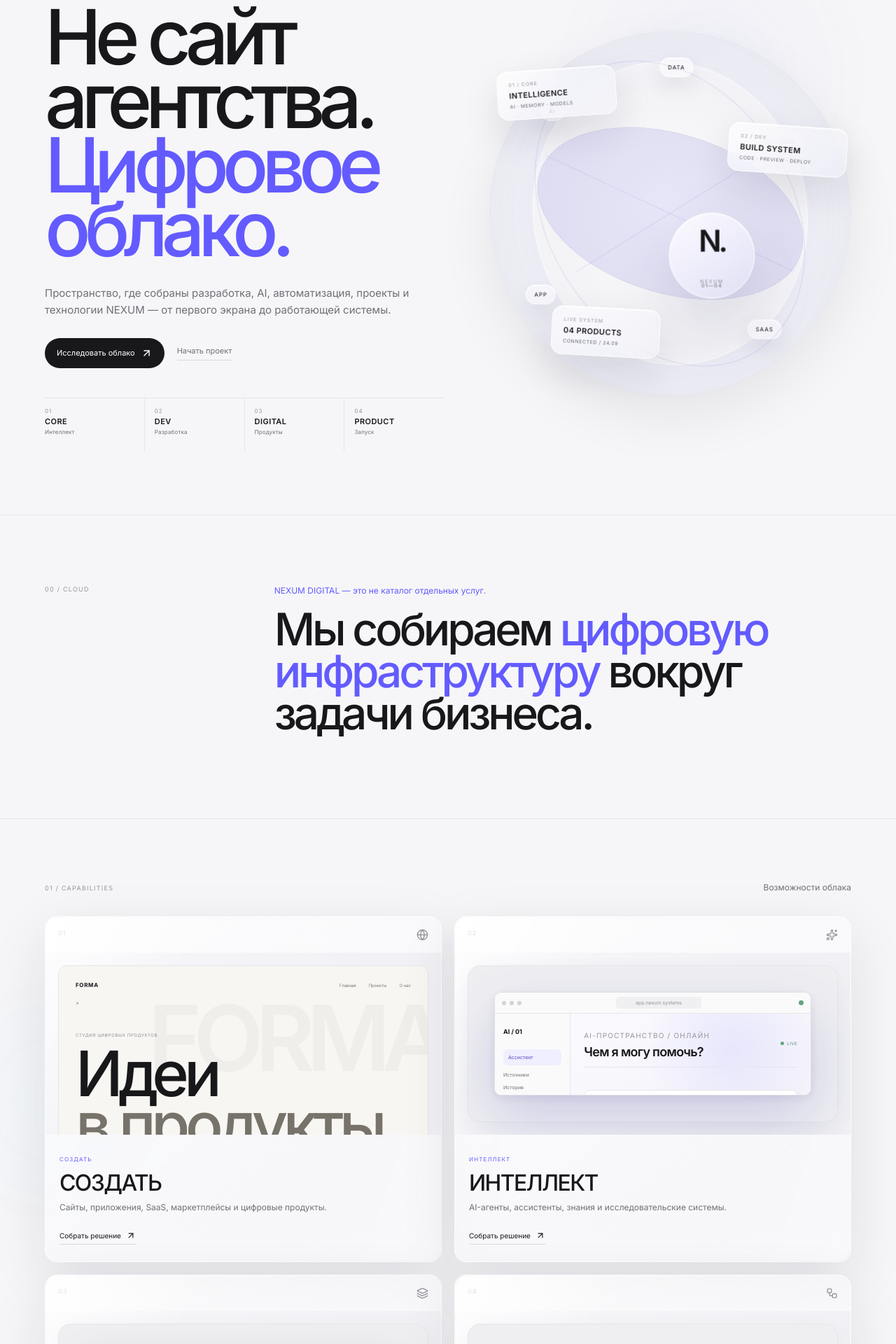
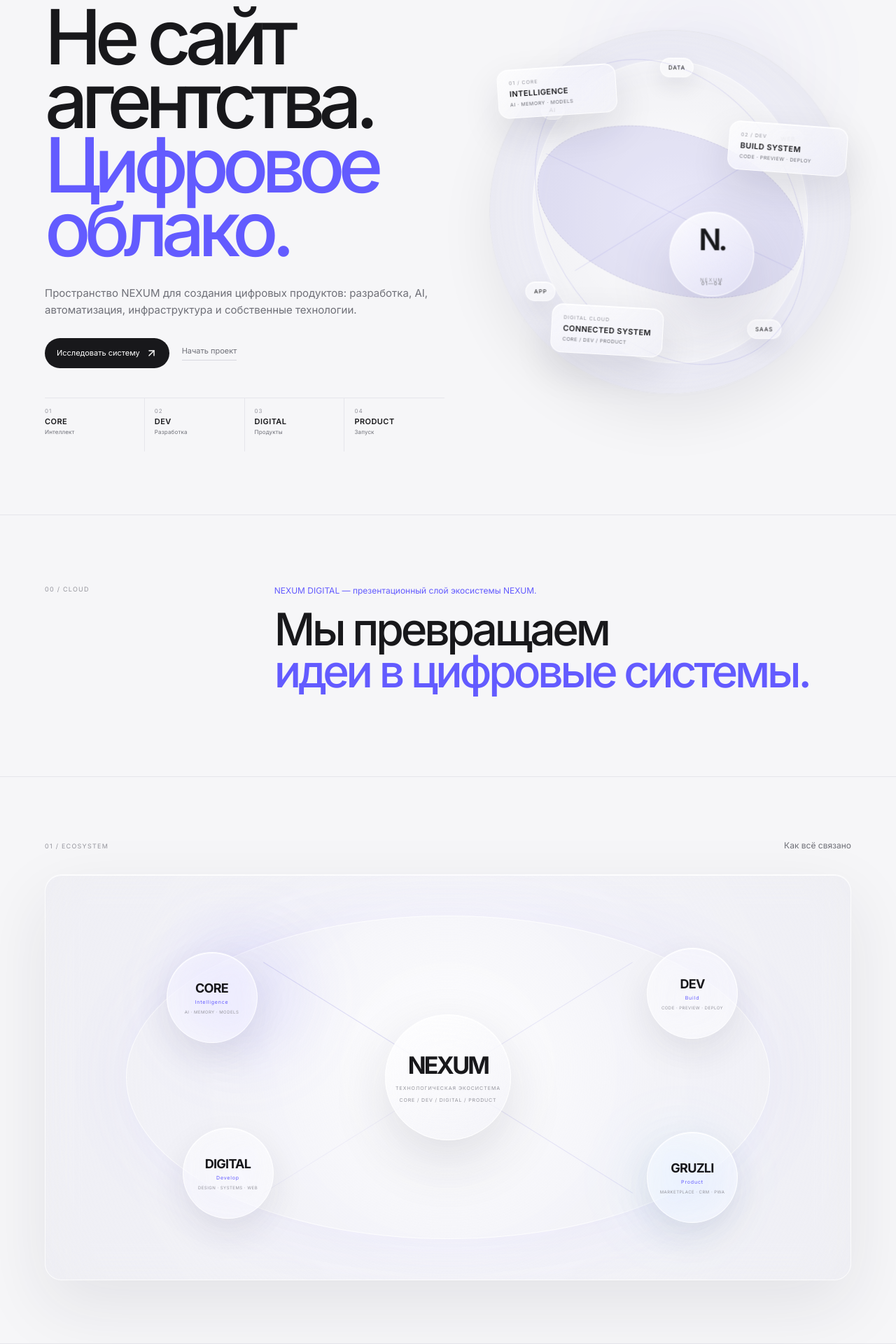
Before and after one commit to borzenkoofficial-lab/Nexum_Digital_Agency, a React (Vite) app: page / in a window 1280 px wide. Shown: the part 160-2080 px from the top of the page at 70% size. Built offline with nearby package versions, Linux system fonts and the light colour scheme.

Commit message:
refactor: make digital home a presentation layer

```diff
--- a/src/components/DigitalCloud.tsx
+++ b/src/components/DigitalCloud.tsx
@@ -1,119 +1,15 @@
-import Marketplace from './Marketplace'
-import {ArrowUpRight, Globe, Layers3, Sparkles, Workflow, X, CheckCircle2} from 'lucide-react'
-import {useEffect,useState} from 'react'
-import ProductMockup from './ProductMockup'
-import ProjectSpace from './ProjectSpace'
-import {services,works} from '../data/content'
-
+import {ArrowUpRight} from 'lucide-react'
 type Language='ru'|'en'
-
-const capabilities=[
- ['BUILD','СОЗДАТЬ','Build','Web, apps, SaaS, marketplaces and digital products.','Сайты, приложения, SaaS, маркетплейсы и цифровые продукты.','website'],
- ['INTELLIGENCE','ИНТЕЛЛЕКТ','Intelligence','AI agents, assistants, knowledge and research systems.','AI-агенты, ассистенты, знания и исследовательские системы.','ai'],
- ['CONNECT','СВЯЗАТЬ','Connect','APIs, CRM, payments, bots and external services.','API, CRM, платежи, боты и внешние сервисы.','platform'],
- ['OPERATE','АВТОМАТИЗИРОВАТЬ','Operate','Workflows, dashboards, analytics and internal tools.','Workflow, дашборды, аналитика и внутренние системы.','dashboard'],
-] as const
-
-const iconMap={website:Globe,ai:Sparkles,platform:Layers3,dashboard:Workflow}
-
 export default function DigitalCloud({language}:{language:Language}){
- const [selectedService,setSelectedService]=useState<(typeof services)[number]|null>(null)
- const [selectedProject,setSelectedProject]=useState<(typeof works)[number]|null>(null)
- useEffect(()=>{const active=Boolean(selectedService||selectedProject);const onKey=(e:KeyboardEvent)=>{if(e.key==='Escape'){setSelectedService(null);setSelectedProject(null)}};if(active)document.body.style.overflow='hidden';addEventListener('keydown',onKey);return()=>{document.body.style.overflow='';removeEventListener('keydown',onKey)}},[selectedService,selectedProject])
  const ru=language==='ru'
- const own=works
- const heroTitle=ru ? 'Не сайт агентства.' : 'Not an agency site.'
- const heroEmphasis=ru ? 'Цифровое облако.' : 'A digital cloud.'
- const introTitle=ru ? 'Мы собираем' : 'We build'
- const introEmphasis=ru ? 'цифровую инфраструктуру' : 'digital infrastructure'
- const introSuffix=ru ? ' вокруг задачи бизнеса.' : ' around the business problem.'
-  const [activeServiceIndex,setActiveServiceIndex]=useState(0)
-  const activeService=services[activeServiceIndex]
  return <div className="digital-cloud">
   <section className="cloud-hero" id="top">
-   <div className="cloud-hero-copy">
-    <div className="cloud-eyebrow"><span>NEXUM / DIGITAL</span><i>{ru?'DIGITAL DEVELOPMENT CLOUD':'DIGITAL DEVELOPMENT CLOUD'}</i></div>
-    <h1>{heroTitle}<br/><em>{heroEmphasis}</em></h1>
-    <p>{ru?'Пространство, где собраны разработка, AI, автоматизация, проекты и технологии NEXUM — от первого экрана до работающей системы.':'A digital space bringing development, AI, automation, projects and NEXUM technology together — from the first screen to a working system.'}</p>
-    <div className="cloud-hero-actions"><a href="#services" className="cloud-primary">{ru?'Исследовать облако':'Explore the cloud'} <ArrowUpRight size={17}/></a><a href="#contact" className="cloud-secondary">{ru?'Начать проект':'Start a project'}</a></div>
-    <div className="cloud-hero-system" aria-label={ru?'Система NEXUM':'NEXUM system'}>
-      <div><span>01</span><b>CORE</b><small>{ru?'Интеллект':'Intelligence'}</small></div>
-      <div><span>02</span><b>DEV</b><small>{ru?'Разработка':'Build'}</small></div>
-      <div><span>03</span><b>DIGITAL</b><small>{ru?'Продукты':'Products'}</small></div>
-      <div><span>04</span><b>PRODUCT</b><small>{ru?'Запуск':'Launch'}</small></div>
-    </div>
-   </div>
-   <div className="cloud-orbit" aria-hidden="true">
-    <div className="hero-glass-panel hero-glass-panel-a"><small>01 / CORE</small><b>INTELLIGENCE</b><span>AI · MEMORY · MODELS</span></div>
-    <div className="hero-glass-panel hero-glass-panel-b"><small>02 / DEV</small><b>BUILD SYSTEM</b><span>CODE · PREVIEW · DEPLOY</span></div>
-    <div className="orbit-core"><span>N.</span><small>NEXUM</small><b>01—04</b></div>
-    <div className="orbit-line orbit-line-a"/><div className="orbit-line orbit-line-b"/><div className="orbit-line orbit-line-c"/>
-    <span className="orbit-chip chip-a">AI</span><span className="orbit-chip chip-b">WEB</span><span className="orbit-chip chip-c">APP</span><span className="orbit-chip chip-d">SAAS</span><span className="orbit-chip chip-e">DATA</span>
-    <div className="hero-glass-panel hero-glass-panel-c"><small>LIVE SYSTEM</small><b>04 PRODUCTS</b><span>CONNECTED / 24.09</span></div>
-   </div>
+   <div className="cloud-hero-copy"><div className="cloud-eyebrow"><span>NEXUM / DIGITAL</span><i>DIGITAL DEVELOPMENT CLOUD</i></div><h1>{ru?'Не сайт агентства.':'Not an agency site.'}<br/><em>{ru?'Цифровое облако.':'A digital cloud.'}</em></h1><p>{ru?'Пространство NEXUM для создания цифровых продуктов: разработка, AI, автоматизация, инфраструктура и собственные технологии.':'NEXUM space for building digital products: development, AI, automation, infrastructure and proprietary technology.'}</p><div className="cloud-hero-actions"><a href="#ecosystem" className="cloud-primary">{ru?'Исследовать систему':'Explore the system'} <ArrowUpRight size={17}/></a><a href="#contact" className="cloud-secondary">{ru?'Начать проект':'Start a project'}</a></div><div className="cloud-hero-system"><div><span>01</span><b>CORE</b><small>{ru?'Интеллект':'Intelligence'}</small></div><div><span>02</span><b>DEV</b><small>{ru?'Разработка':'Build'}</small></div><div><span>03</span><b>DIGITAL</b><small>{ru?'Продукты':'Products'}</small></div><div><span>04</span><b>PRODUCT</b><small>{ru?'Запуск':'Launch'}</small></div></div></div>
+   <div className="cloud-orbit" aria-hidden="true"><div className="hero-glass-panel hero-glass-panel-a"><small>01 / CORE</small><b>INTELLIGENCE</b><span>AI · MEMORY · MODELS</span></div><div className="hero-glass-panel hero-glass-panel-b"><small>02 / DEV</small><b>BUILD SYSTEM</b><span>CODE · PREVIEW · DEPLOY</span></div><div className="orbit-core"><span>N.</span><small>NEXUM</small><b>01—04</b></div><div className="orbit-line orbit-line-a"/><div className="orbit-line orbit-line-b"/><div className="orbit-line orbit-line-c"/><span className="orbit-chip chip-a">AI</span><span className="orbit-chip chip-b">WEB</span><span className="orbit-chip chip-c">APP</span><span className="orbit-chip chip-d">SAAS</span><span className="orbit-chip chip-e">DATA</span><div className="hero-glass-panel hero-glass-panel-c"><small>DIGITAL CLOUD</small><b>CONNECTED SYSTEM</b><span>CORE / DEV / PRODUCT</span></div></div>
   </section>
-
-  <section className="cloud-intro">
-   <div className="cloud-intro-index">00 / CLOUD</div>
-   <div><p>{ru?'NEXUM DIGITAL — это не каталог отдельных услуг.':'NEXUM DIGITAL is not a catalogue of disconnected services.'}</p><h2>{introTitle} <i>{introEmphasis}</i>{introSuffix}</h2></div>
-  </section>
-
-  <section className="cloud-capabilities" id="services">
-   <div className="cloud-section-head"><span>01 / CAPABILITIES</span><p>{ru?'Возможности облака':'What the cloud can build'}</p></div>
-   <div className="capability-grid">{capabilities.map(([en,ruName,enName,enDesc,ruDesc,kind],i)=>{const Icon=iconMap[kind];return <article className="capability-card" key={en}>
-    <div className="capability-card-top"><span>0{i+1}</span><Icon size={17}/></div>
-    <div className="capability-mock"><ProductMockup kind={kind==='website'?'website':kind==='ai'?'ai':kind==='dashboard'?'dashboard':'platform'} language={language}/></div>
-    <div className="capability-copy"><small>{ru?ruName:en}</small><h3>{ru?ruName:enName}</h3><p>{ru?ruDesc:enDesc}</p><a href="#contact">{ru?'Собрать решение':'Build this'} <ArrowUpRight size={14}/></a></div>
-   </article>})}</div>
-  </section>
-
-  <section className="cloud-services">
-   <div className="cloud-section-head"><span>02 / SERVICES</span><p>{ru?'Библиотека разработки':'Development library'}</p></div>
-   <div className="cloud-service-stage">
- <div className="cloud-service-wall">{services.map((s,i)=><button type="button" key={s.n} className={`cloud-service-tile ${activeServiceIndex===i?'is-active':''}`} onMouseEnter={()=>setActiveServiceIndex(i)} onFocus={()=>setActiveServiceIndex(i)} onClick={()=>setSelectedService(s)}><span>{s.n}</span><div><small>{ru?s.ruType:s.type}</small><h3>{ru?s.ruTitle:s.title}</h3><p>{ru?s.ruText:s.text}</p><div>{(ru?s.ruTags:s.tags).map(tag=><b key={tag}>{tag}</b>)}</div></div><ArrowUpRight size={18}/></button>)}</div>
- <div className="cloud-service-preview" aria-live="polite"><div className="cloud-service-preview-top"><span>{activeService.n} / PREVIEW</span><span>{ru?'Живой модуль':'Live module'}</span></div><ProductMockup kind={activeService.kind} large language={language}/><div className="cloud-service-preview-copy"><small>{ru?activeService.ruType:activeService.type}</small><h3>{ru?activeService.ruTitle:activeService.title}</h3></div></div>
-</div>
-  </section>
-
-  <section className="cloud-work" id="work">
-   <div className="cloud-section-head"><span>03 / BUILT HERE</span><p>{ru?'Создано внутри NEXUM':'Built inside NEXUM'}</p></div>
-   <div className="cloud-work-grid cloud-project-grid">{own.map((w,i)=><button type="button" className={`cloud-project cloud-project-${i+1}`} key={w.id} onClick={()=>setSelectedProject(w)}><div className="cloud-project-visual"><div className="project-glass-index">{String(i+1).padStart(2,'0')} / OWN PRODUCT</div><div className="project-live-pill"><span/> {ru?'LIVE PRODUCT':'LIVE PRODUCT'}</div><div className="project-orbit-dot project-orbit-dot-a"/><div className="project-orbit-dot project-orbit-dot-b"/><ProductMockup kind={w.kind} large language={language}/><div className="project-glass-reflection"/></div><div className="cloud-project-meta"><div><small>{ru?w.ruCategory:w.category}</small><h3>{ru?w.ruTitle:w.title}</h3><p>{ru?w.ruDescription:w.description}</p></div><ArrowUpRight/></div></button>)}</div>
-  </section>
-
-  <section className="cloud-library" id="library">
-   <div className="cloud-section-head"><span>04 / LIBRARY</span><p>{ru?'Всё, что можем собрать':'Everything we can build'}</p></div>
-   <div className="library-grid">
-    {['WEB','MOBILE','AI','SAAS','CRM','MARKETPLACE','ECOMMERCE','DASHBOARD','TELEGRAM','API','AUTOMATION','INTERNAL TOOLS'].map((x,i)=><button key={x} className="library-pill" onClick={()=>document.querySelector('#contact')?.scrollIntoView({behavior:'smooth'})}><span>0{String(i+1).padStart(2,'0')}</span><b>{x}</b><ArrowUpRight size={14}/></button>)}
-   </div>
-  </section>
-
-  <section className="cloud-map" id="ecosystem">
-   <div className="cloud-section-head"><span>05 / ECOSYSTEM</span><p>{ru?'Одна система':'One system'}</p></div>
-   <div className="ecosystem-map ecosystem-glass-map">
-    <div className="ecosystem-ambient ecosystem-ambient-a"/><div className="ecosystem-ambient ecosystem-ambient-b"/>
-    <div className="ecosystem-center"><b>NEXUM</b><span>{ru?'ТЕХНОЛОГИЧЕСКАЯ ЭКОСИСТЕМА':'TECHNOLOGY ECOSYSTEM'}</span><small>CORE / DEV / DIGITAL / PRODUCT</small></div>
-    <div className="ecosystem-node node-core"><strong>CORE</strong><span>Intelligence</span><small>AI · MEMORY · MODELS</small></div>
-    <div className="ecosystem-node node-dev"><strong>DEV</strong><span>Build</span><small>CODE · PREVIEW · DEPLOY</small></div>
-    <div className="ecosystem-node node-digital"><strong>DIGITAL</strong><span>Develop</span><small>DESIGN · SYSTEMS · WEB</small></div>
-    <div className="ecosystem-node node-gruzli"><strong>GRUZLI</strong><span>Product</span><small>MARKETPLACE · CRM · PWA</small></div>
-    <i className="eco-connector c1"/><i className="eco-connector c2"/><i className="eco-connector c3"/><i className="eco-connector c4"/>
-   </div>
-  </section>
-
-  <section className="cloud-process" id="process">
-   <div className="cloud-section-head"><span>06 / PROCESS</span><p>{ru?'Как работает облако':'How the cloud works'}</p></div>
-   <div className="cloud-process-grid">{['DISCOVER','DESIGN','BUILD','CONNECT','LAUNCH','EVOLVE'].map((x,i)=><article key={x}><span>0{i+1}</span><b>{x}</b><em>{['01','02','03','04','05','06'][i]}</em><p>{ru?['Задача и контекст.','UX и визуальная система.','Код и продуктовая логика.','AI, API и интеграции.','Запуск и проверка.','Развитие и оптимизация.'][i]:['Problem and context.','UX and visual system.','Code and product logic.','AI, APIs and integrations.','Launch and validation.','Evolution and optimization.'][i]}</p><i className="process-glass-line"/></article>)}</div>
-  </section>
-
-  <Marketplace language={language}/>
-  <section className="cloud-cta" id="contact"><div><span>07 / START</span><h2>{ru?<>Что построим<br/><i>следующим?</i></>:<>What will we build<br/><i>next?</i></>}</h2></div><a href="mailto:hello@nexum.agency">{ru?'Начать проект':'Start a project'} <ArrowUpRight/></a></section>
-  {selectedService&&<div className="cloud-service-modal-backdrop" role="presentation" onMouseDown={e=>{if(e.currentTarget===e.target)setSelectedService(null)}}>
-   <div className="cloud-service-modal" role="dialog" aria-modal="true" aria-label={ru?selectedService.ruTitle:selectedService.title}>
-    <button className="cloud-service-close" onClick={()=>setSelectedService(null)} aria-label={ru?'Закрыть':'Close'}><X size={18}/></button>
-    <div className="cloud-service-modal-visual"><ProductMockup kind={selectedService.kind} large language={language}/></div>
-    <div className="cloud-service-modal-copy"><div className="cloud-modal-meta"><span>{selectedService.n}</span><span>{ru?selectedService.ruType:selectedService.type}</span></div><h2>{ru?selectedService.ruTitle:selectedService.title}</h2><p>{ru?selectedService.ruText:selectedService.text}</p><div className="cloud-modal-tags">{(ru?selectedService.ruTags:selectedService.tags).map(tag=><b key={tag}>{tag}</b>)}</div><div className="cloud-modal-capabilities"><span><CheckCircle2 size={14}/>{ru?'Product design':'Product design'}</span><span><CheckCircle2 size={14}/>{ru?'Engineering':'Engineering'}</span><span><CheckCircle2 size={14}/>{ru?'Launch checks':'Launch checks'}</span></div><a href="#contact" onClick={()=>setSelectedService(null)}>{ru?'Обсудить решение':'Discuss this solution'} <ArrowUpRight size={14}/></a></div>
-   </div>
-  </div>}
-  {selectedProject&&<div className="project-space-backdrop" role="presentation" onMouseDown={e=>{if(e.currentTarget===e.target)setSelectedProject(null)}}><ProjectSpace id={selectedProject.id} language={language} onClose={()=>setSelectedProject(null)}/></div>}
+  <section className="cloud-intro"><div className="cloud-intro-index">00 / CLOUD</div><div><p>{ru?'NEXUM DIGITAL — презентационный слой экосистемы NEXUM.':'NEXUM DIGITAL — the presentation layer of the NEXUM ecosystem.'}</p><h2>{ru?<>Мы превращаем<br/><i>идеи в цифровые системы.</i></>:<>We turn ideas into<br/><i>digital systems.</i></>}</h2></div></section>
+  <section className="cloud-map" id="ecosystem"><div className="cloud-section-head"><span>01 / ECOSYSTEM</span><p>{ru?'Как всё связано':'How it connects'}</p></div><div className="ecosystem-map ecosystem-glass-map"><div className="ecosystem-ambient ecosystem-ambient-a"/><div className="ecosystem-ambient ecosystem-ambient-b"/><div className="ecosystem-center"><b>NEXUM</b><span>{ru?'ТЕХНОЛОГИЧЕСКАЯ ЭКОСИСТЕМА':'TECHNOLOGY ECOSYSTEM'}</span><small>CORE / DEV / DIGITAL / PRODUCT</small></div><div className="ecosystem-node node-core"><strong>CORE</strong><span>Intelligence</span><small>AI · MEMORY · MODELS</small></div><div className="ecosystem-node node-dev"><strong>DEV</strong><span>Build</span><small>CODE · PREVIEW · DEPLOY</small></div><div className="ecosystem-node node-digital"><strong>DIGITAL</strong><span>Develop</span><small>DESIGN · SYSTEMS · WEB</small></div><div className="ecosystem-node node-gruzli"><strong>GRUZLI</strong><span>Product</span><small>MARKETPLACE · CRM · PWA</small></div><i className="eco-connector c1"/><i className="eco-connector c2"/><i className="eco-connector c3"/><i className="eco-connector c4"/></div></section>
+  <section className="cloud-process" id="process"><div className="cloud-section-head"><span>02 / PROCESS</span><p>{ru?'Принцип работы':'How we work'}</p></div><div className="cloud-process-grid">{['DISCOVER','DESIGN','BUILD','CONNECT','LAUNCH','EVOLVE'].map((x,i)=><article key={x}><span>0{i+1}</span><b>{x}</b><em>{['01','02','03','04','05','06'][i]}</em><p>{ru?['Задача и контекст.','UX и визуальная система.','Код и продуктовая логика.','AI, API и интеграции.','Запуск и проверка.','Развитие и оптимизация.'][i]:['Problem and context.','UX and visual system.','Code and product logic.','AI, APIs and integrations.','Launch and validation.','Evolution and optimization.'][i]}</p><i className="process-glass-line"/></article>)}</div></section>
+  <section className="cloud-cta" id="contact"><div><span>03 / START</span><h2>{ru?<>Что построим<br/><i>следующим?</i></>:<>What will we build<br/><i>next?</i></>}</h2></div><a href="mailto:hello@nexum.agency">{ru?'Начать проект':'Start a project'} <ArrowUpRight/></a></section>
  </div>
 }
```
